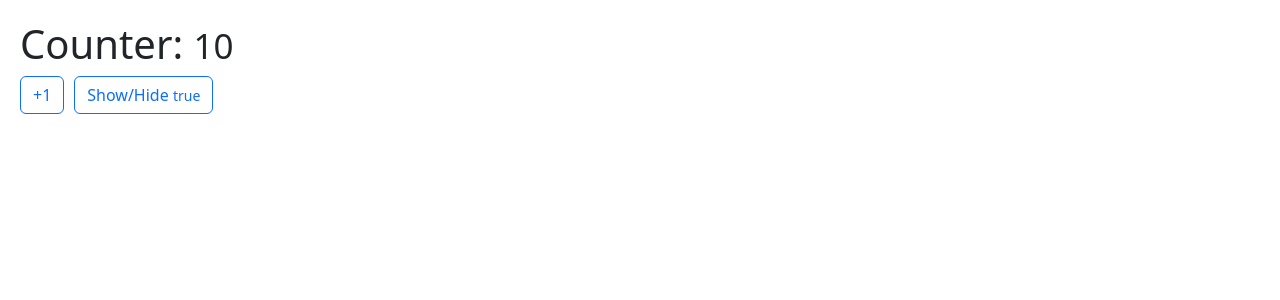
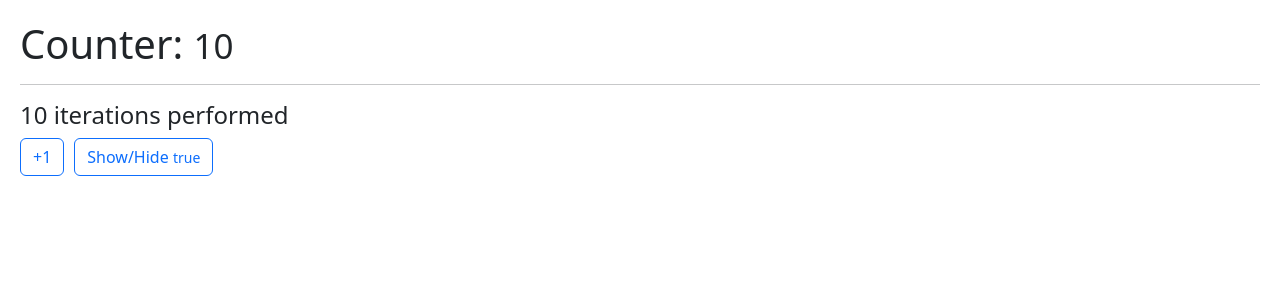
Before and after one commit to jsantamvcr/react-estudio, a React (Vite) app: page / in a window 1280 px wide. Shown: the top 300 px of the page. Built offline with nearby package versions, Linux system fonts and the light colour scheme.

Commit message:
update usememo

```diff
--- /dev/null
+++ b/src/06-Memo/MemoHook.jsx
@@ -0,0 +1,44 @@
+import React, { useMemo, useState } from 'react';
+import { useCounter } from '../hooks';
+
+const heavyStuff = (iterationNumber = 100) => {
+    for (let i = 0; i < iterationNumber; ++i) {
+        console.log('Here we go...');
+    }
+
+    return `${iterationNumber} iterations performed`;
+}
+
+export const MemoHook = () => {
+
+    const { counter, increment } = useCounter(10)
+    const [show, setShow] = useState(true);
+
+    const messageMemorize = useMemo(() => {
+        return heavyStuff(counter);
+    }, [counter]);
+
+    return (
+        <>
+            <h1>Counter: <small>{counter}</small></h1>
+            <hr/>
+
+            <h4>{messageMemorize}</h4>
+
+            <button
+                className="btn btn-outline-primary"
+                onClick={() => increment(counter)}
+            >
+                +1
+            </button>
+
+            <button
+                className="btn btn-outline-primary"
+                onClick={() => setShow(!show)}
+            >
+                Show/Hide <small>{JSON.stringify(show)}</small>
+            </button>
+
+        </>
+    );
+};
--- a/src/App.jsx
+++ b/src/App.jsx
@@ -4,7 +4,8 @@
 // import {MultipleCustomHooks} from "./03-examples-hooks/MultipleCustomHooks.jsx";
 // import { FocusScreen } from './04-useRef/FocusScreen.jsx';
 // import { Layout } from './05-useLayoutEffect/Layout.jsx';
-import { Memorize } from './06-Memo/Memorize.jsx';
+// import { Memorize } from './06-Memo/Memorize.jsx';
+import { MemoHook } from './06-Memo/MemoHook.jsx';
 
 function App() {
 
@@ -12,7 +13,7 @@
     return (
         <>
 
-            <Memorize/>
+            <MemoHook/>
 
         </>
     )
```
